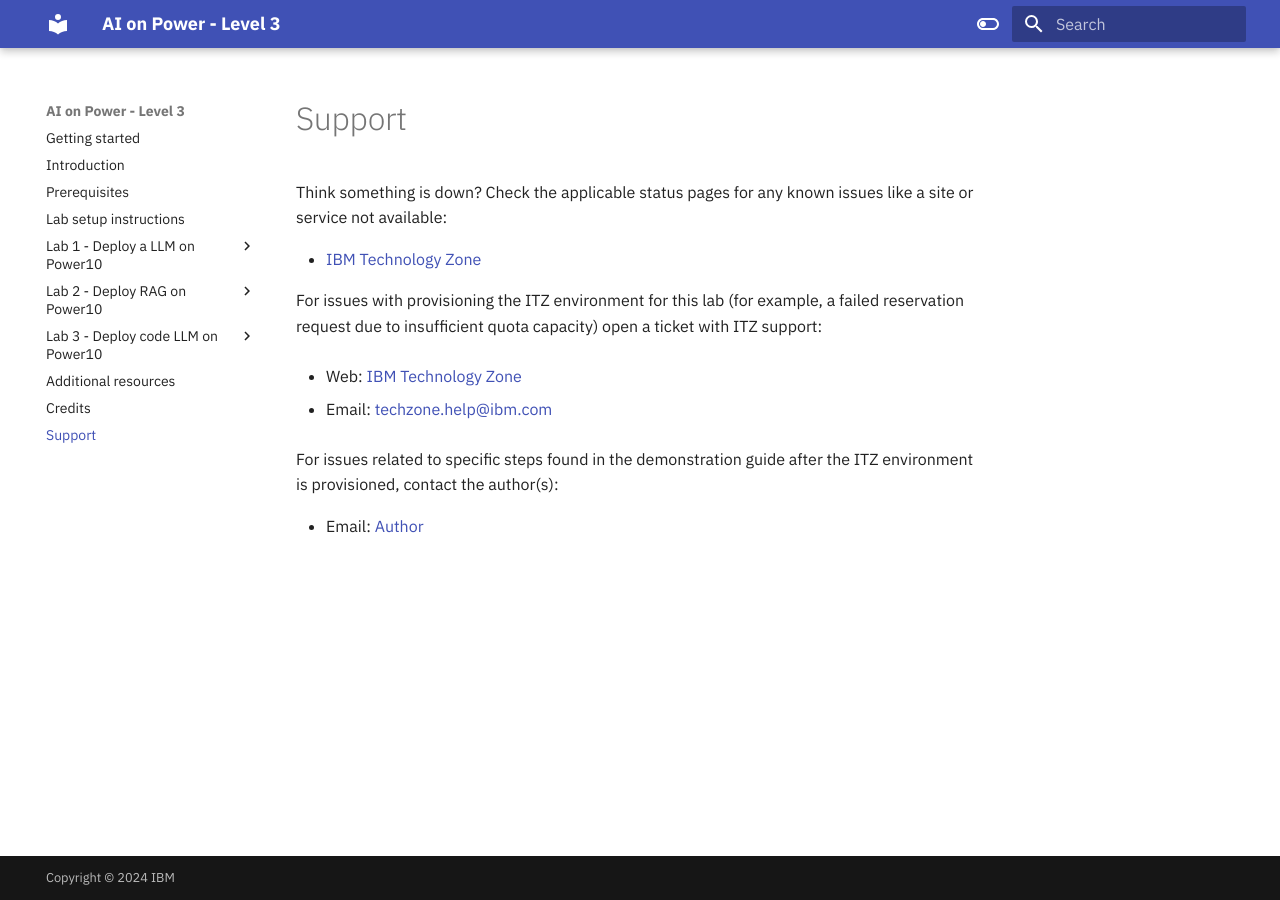
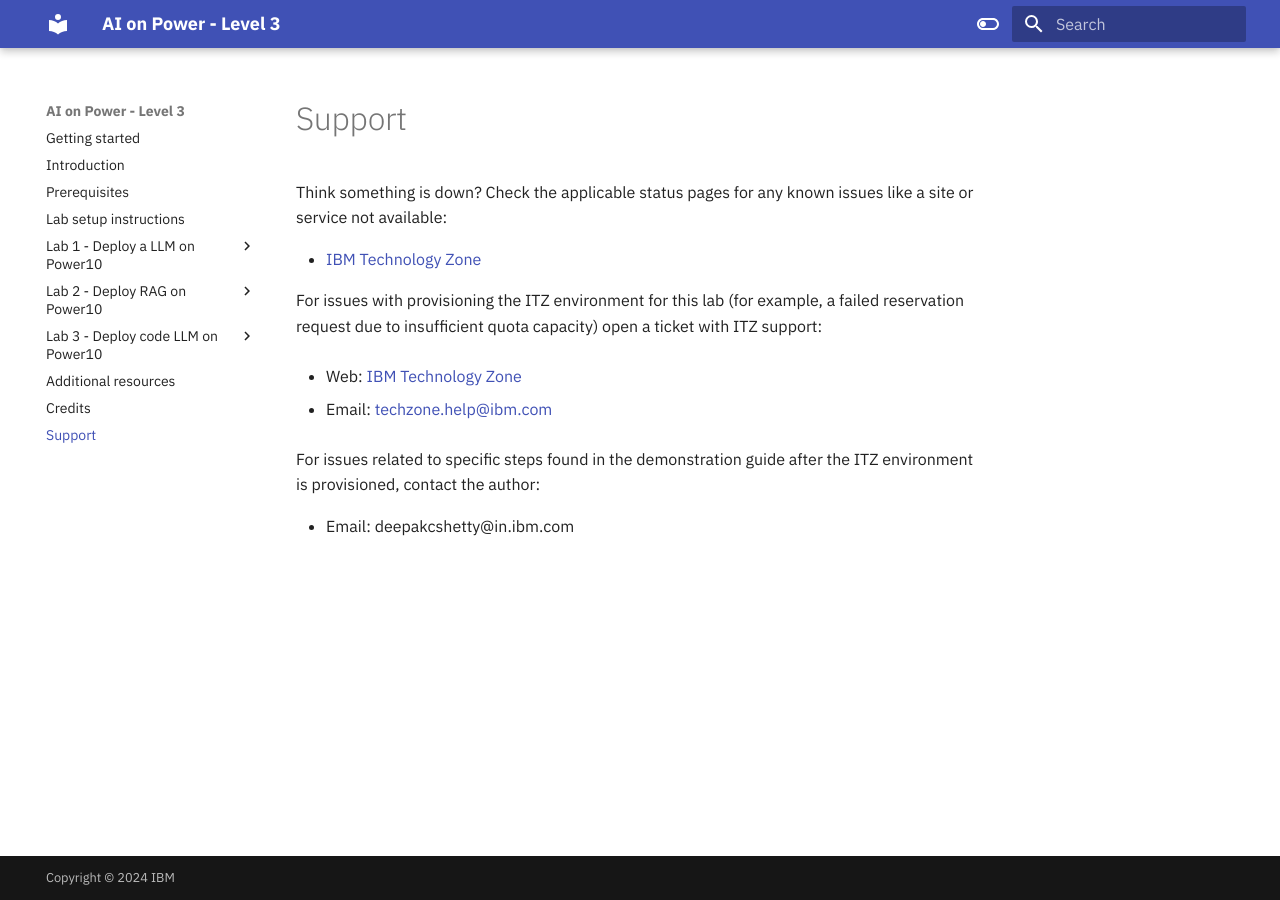
Before and after one commit to IBM/AI-on-Power-Level3, an MkDocs documentation site: the page built from docs/support.md, in a window 1280 px wide. Built offline with MkDocs 1.6.1 and Material for MkDocs 9.7.7, drawn with Linux system fonts in a browser that asks for light colours.

Commit message:
acrolinx updates

```diff
--- a/docs/support.md
+++ b/docs/support.md
@@ -10,6 +10,6 @@
 
 - Email: <a href="mailto:techzone.help@ibm.com" target="_blank">techzone.help@ibm.com</a>
 
-For issues related to specific steps found in the demonstration guide after the ITZ environment is provisioned, contact the author(s):
+For issues related to specific steps found in the demonstration guide after the ITZ environment is provisioned, contact the author:
 
-- Email: <a href="mailto:deepakcshetty@in.ibm.com" target="_blank">Author</a>
+- Email: deepakcshetty@in.ibm.com
```
